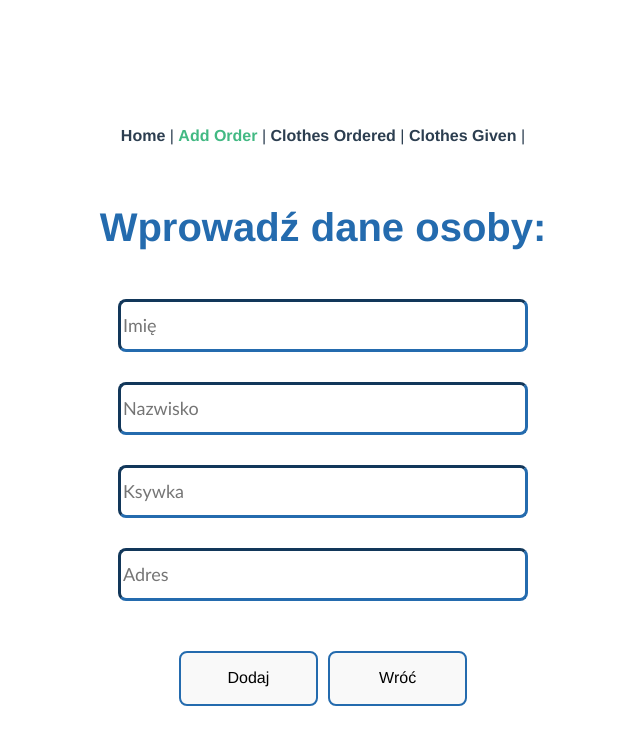
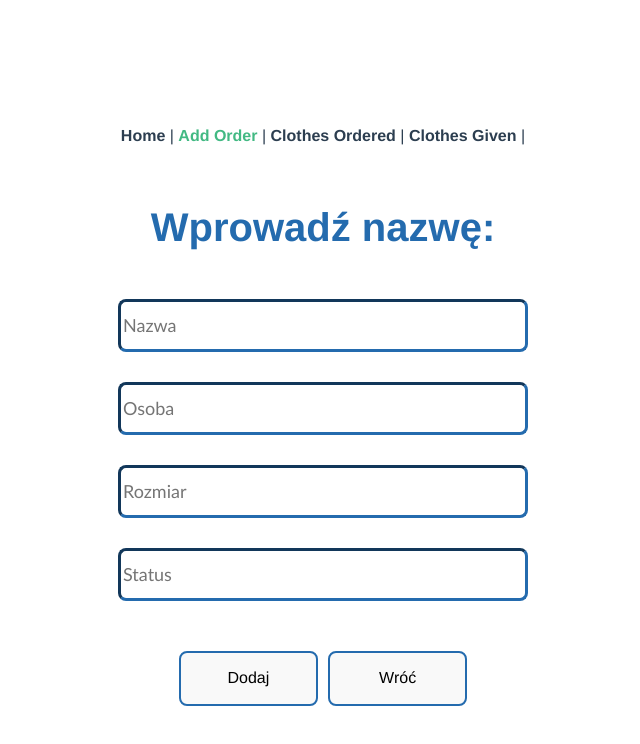
Before and after one commit to Krzysztof222859/clothes-app, a Vue app: page /addorder in a window 1280 px wide. Shown: the top 744 px of the page, without its empty margins (317-957 px from the left). Built offline with nearby package versions, Linux system fonts and the light colour scheme; no server answers.

Commit message:
changed addorderview

```diff
--- /dev/null
+++ b/src/services/ordersService.js
@@ -0,0 +1,60 @@
+import { db } from "../firebaseConfig";
+import {
+  collection,
+  addDoc,
+  deleteDoc,
+  doc,
+  getDoc,
+  getDocs,
+} from "firebase/firestore";
+
+const ORDERS_COLLECTION = "orders"; // Define the collection name
+
+export const addOrder = async (order) => {
+  try {
+    const docRef = await addDoc(collection(db, ORDERS_COLLECTION), order);
+    console.log("Order added with ID: ", docRef.id);
+    return docRef.id;
+  } catch (error) {
+    console.error("Error adding order: ", error);
+    throw error;
+  }
+};
+
+export const deleteOrder = async (id) => {
+  try {
+    await deleteDoc(doc(db, ORDERS_COLLECTION, id));
+    console.log("Order deleted with ID: ", id);
+  } catch (error) {
+    console.error("Error deleting order: ", error);
+    throw error;
+  }
+};
+
+export const getAllOrders = async () => {
+  try {
+    const querySnapshot = await getDocs(collection(db, ORDERS_COLLECTION));
+    const orders = querySnapshot.docs.map((doc) => ({
+      id: doc.id,
+      ...doc.data(),
+    }));
+    return orders;
+  } catch (error) {
+    console.error("Error getting orders: ", error);
+    throw error;
+  }
+};
+
+export const getOrderById = async (id) => {
+  try {
+    const docRef = await getDoc(doc(db, ORDERS_COLLECTION, id));
+    if (docRef.exists()) {
+      return { id: docRef.id, ...docRef.data() };
+    } else {
+      throw new Error("No such order!");
+    }
+  } catch (error) {
+    console.error("Error getting order: ", error);
+    throw error;
+  }
+};
--- a/src/views/AddOrderView.vue
+++ b/src/views/AddOrderView.vue
@@ -1,17 +1,16 @@
 <script>
 import { useRouter } from "vue-router";
-import { addUser } from "../services/usersService";
+import { addOrder } from "../services/ordersService";
 import { reactive, ref } from "vue";
 </script>
 
 <script setup>
 // Reactive object to store user input
-const newUser = reactive({
+const newOrder = reactive({
   name: "",
-  surname: "",
-  nickname: "",
-  address: "",
-  clothes: [],
+  person: "",
+  size: "",
+  status: "",
 });
 
 // State to control the visibility of the success popup
@@ -26,10 +25,10 @@ function redirectToHome() {
 }
 
 // Function to handle user addition
-async function handleAddUser() {
+async function handleAddOrder() {
   try {
-    const userId = await addUser({ ...newUser }); // Spread to ensure a plain object
-    console.log("User added with ID:", userId);
+    const orderId = await addOrder({ ...newOrder }); // Spread to ensure a plain object
+    console.log("Order added with ID:", orderId);
 
     // Show the success popup
     showSuccessPopup.value = true;
@@ -40,24 +39,24 @@ async function handleAddUser() {
     }, 3000);
 
     // Reset the form
-    Object.keys(newUser).forEach((key) => (newUser[key] = ""));
+    Object.keys(newOrder).forEach((key) => (newOrder[key] = ""));
   } catch (error) {
-    console.error("Failed to add user:", error);
-    alert("Failed to add user. Please try again.");
+    console.error("Failed to add order:", error);
+    alert("Failed to add order. Please try again.");
   }
 }
 </script>
 
 <template>
-  <form @submit.prevent="handleAddUser">
-    <h1 class="lato-light">Wprowadź dane osoby:</h1>
+  <form @submit.prevent="handleAddOrder">
+    <h1 class="lato-light">Wprowadź nazwę:</h1>
     <div class="container addingUser-container rounded">
       <div class="col cols">
         <input
           type="text"
           class="form-control"
-          placeholder="Imię"
-          v-model="newUser.name"
+          placeholder="Nazwa"
+          v-model="newOrder.name"
           required
         />
       </div>
@@ -65,8 +64,8 @@ async function handleAddUser() {
         <input
           type="text"
           class="form-control"
-          placeholder="Nazwisko"
-          v-model="newUser.surname"
+          placeholder="Osoba"
+          v-model="newOrder.person"
           required
         />
       </div>
@@ -74,18 +73,18 @@ async function handleAddUser() {
         <input
           type="text"
           class="form-control"
-          id="inputNickname"
-          placeholder="Ksywka"
-          v-model="newUser.nickname"
+          id="inputSize"
+          placeholder="Rozmiar"
+          v-model="newOrder.size"
         />
       </div>
       <div class="form-group cols">
         <input
           type="text"
           class="form-control"
-          id="inputAddress"
-          placeholder="Adres"
-          v-model="newUser.address"
+          id="inputStatus"
+          placeholder="Status"
+          v-model="newOrder.status"
         />
       </div>
     </div>
```
Also changed, not shown: src/services/clothesService.js (deleted, +0 -66 lines).
